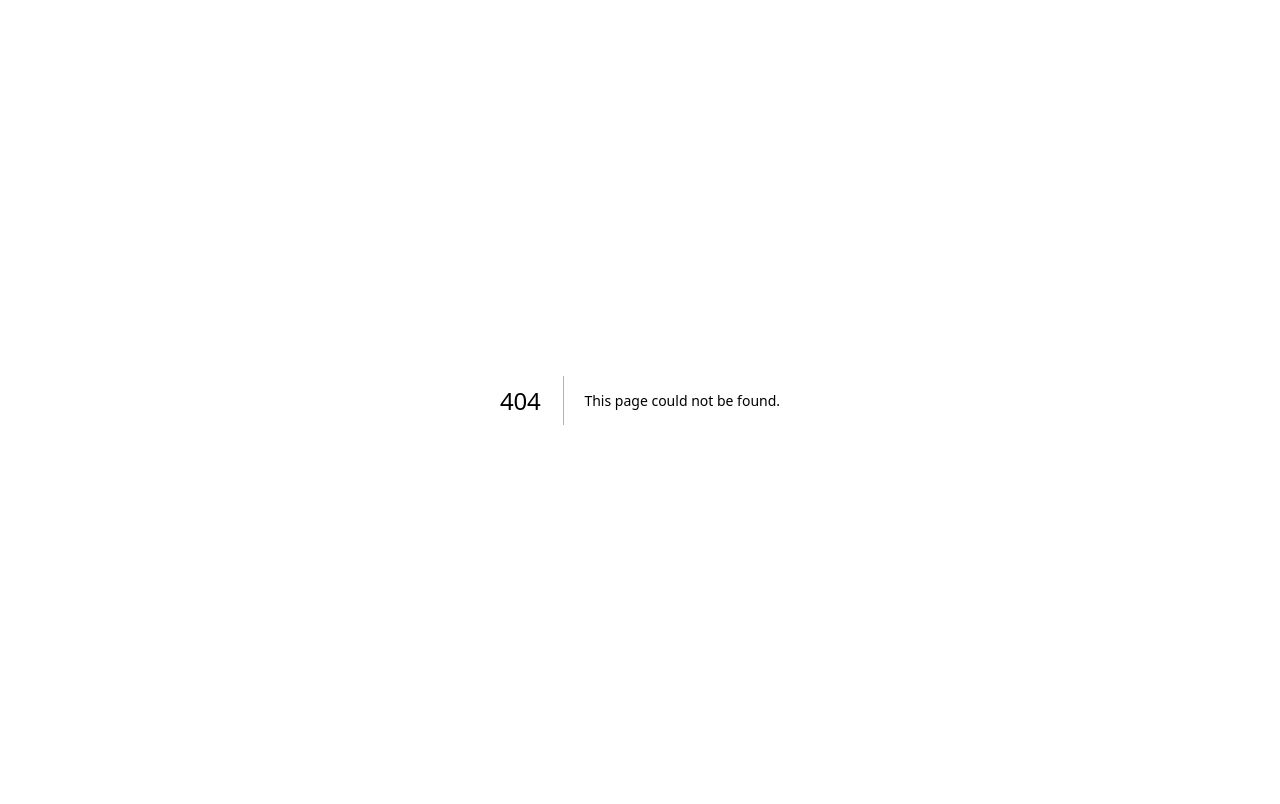
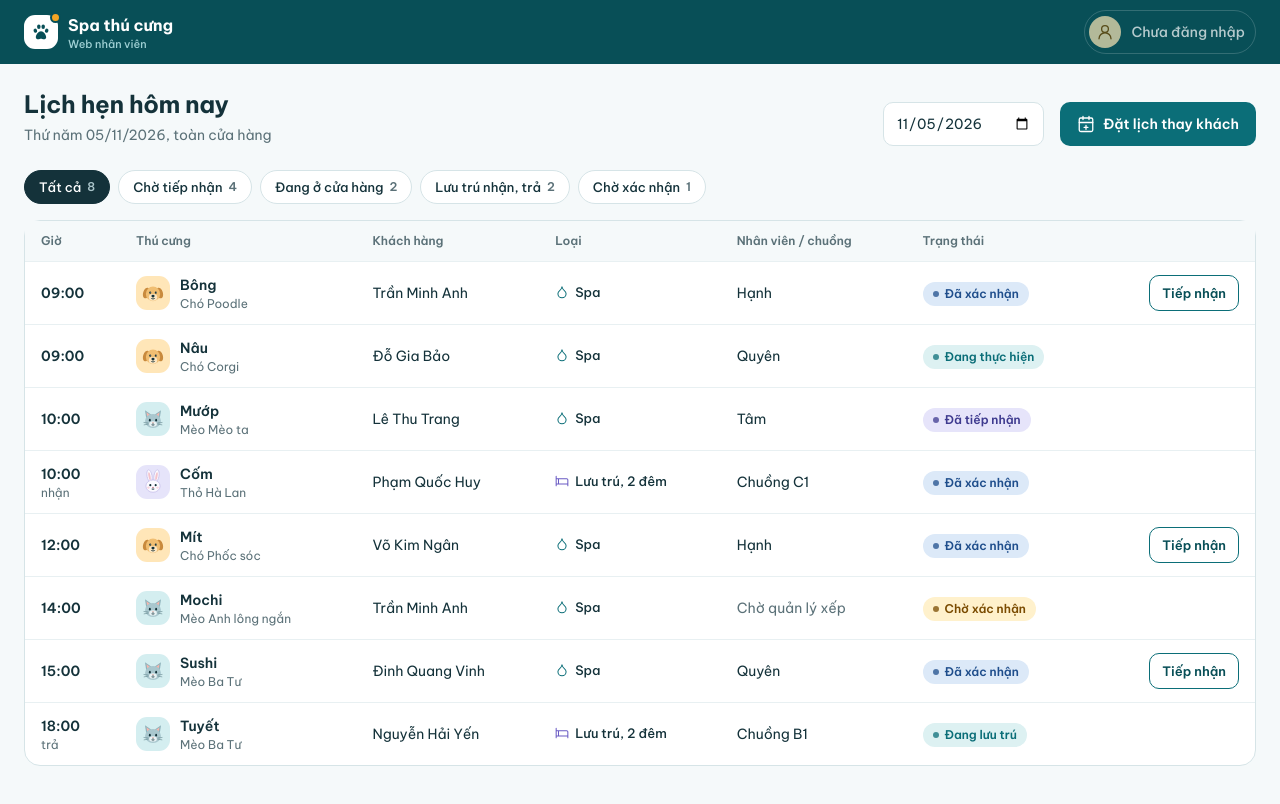
Before and after one commit to dl1803/pet-spa-management, a Next.js app in the folder frontend/staff-web/: page /lich-hen in a window 1280 px wide. Before the commit this address had no page. Shown: the top 804 px of the page. Built offline with nearby package versions, Linux system fonts and the light colour scheme.

Commit message:
feat: dựng màn lịch hẹn toàn cửa hàng cho lễ tân với dữ liệu mô phỏng

```diff
--- /dev/null
+++ b/frontend/staff-web/app/(main)/lich-hen/page.tsx
@@ -0,0 +1,10 @@
+import { Suspense } from "react";
+import { ReceptionAppointmentsScreen } from "@/features/reception-appointments/screens/reception-appointments-screen";
+
+export default function Page() {
+  return (
+    <Suspense fallback={null}>
+      <ReceptionAppointmentsScreen />
+    </Suspense>
+  );
+}
--- /dev/null
+++ b/frontend/staff-web/features/reception-appointments/components/reception-appointments-table.tsx
@@ -0,0 +1,99 @@
+import { AppointmentTypeLabel } from "@/components/domain/appointment-type-label";
+import { PetAvatar } from "@/components/domain/pet-avatar";
+import { StatusBadge } from "@/components/domain/status-badge";
+import { ButtonLink } from "@/components/ui/button";
+import { getHotelEvent, getRowTime, type ReceptionAppointmentRow } from "@/features/reception-appointments/list";
+import { formatTime } from "@/lib/format";
+import { SPECIES_LABELS } from "@/lib/labels";
+import { ROUTES, withQuery } from "@/lib/routes";
+import { countNights } from "@/lib/time";
+
+const headerClass = "px-4 py-3 text-left text-xs font-semibold text-muted";
+const HOTEL_EVENT_LABELS = { checkIn: "nhận", checkOut: "trả" } as const;
+
+// Nhân viên (spa) hoặc chuồng (lưu trú). Chưa có thì: lịch Chờ xác nhận hiện "Chờ quản lý xếp", còn lại "—".
+function Assignee({ row }: { row: ReceptionAppointmentRow }) {
+  const { appointment, cageCode } = row;
+  const names =
+    appointment.type === "Hotel"
+      ? cageCode
+        ? [`Chuồng ${cageCode}`]
+        : []
+      : (appointment.staff ?? []).flatMap((member) => (member.fullName ? [member.fullName] : []));
+  if (names.length > 0) return <>{names.join(", ")}</>;
+  if (appointment.status === "Pending") return <span className="text-muted">Chờ quản lý xếp</span>;
+  return <>—</>;
+}
+
+// Bảng lịch hẹn toàn cửa hàng của lễ tân.
+export function ReceptionAppointmentsTable({ rows, dateKey }: { rows: ReceptionAppointmentRow[]; dateKey: string }) {
+  return (
+    <div className="overflow-x-auto">
+      <table className="w-full min-w-[920px] border-collapse">
+        <thead className="bg-mist">
+          <tr>
+            <th scope="col" className={headerClass}>Giờ</th>
+            <th scope="col" className={headerClass}>Thú cưng</th>
+            <th scope="col" className={headerClass}>Khách hàng</th>
+            <th scope="col" className={headerClass}>Loại</th>
+            <th scope="col" className={headerClass}>Nhân viên / chuồng</th>
+            <th scope="col" className={headerClass}>Trạng thái</th>
+            <th scope="col" className={`${headerClass} text-right`}>
+              <span className="sr-only">Thao tác</span>
+            </th>
+          </tr>
+        </thead>
+        <tbody>
+          {rows.map((row) => {
+            const { appointment, species, breed } = row;
+            const { appointmentId, type, status, petName, customerName, plannedCheckIn, plannedCheckOut } = appointment;
+            const name = petName ?? "—";
+            const time = getRowTime(appointment, dateKey);
+            const event = getHotelEvent(appointment, dateKey);
+            const nights = type === "Hotel" && plannedCheckIn && plannedCheckOut ? countNights(plannedCheckIn, plannedCheckOut) : undefined;
+            const canCheckIn = type === "Spa" && status === "Confirmed";
+            return (
+              <tr key={appointmentId} className="border-t border-line-soft align-middle hover:bg-[#F8FBFB]">
+                <td className="whitespace-nowrap px-4 py-3 tabular-nums">
+                  <span className="font-semibold">{time ? formatTime(time) : "—"}</span>
+                  {event && <span className="block text-xs text-muted">{HOTEL_EVENT_LABELS[event]}</span>}
+                </td>
+                <td className="px-4 py-3">
+                  <div className="flex items-center gap-2.5">
+                    <PetAvatar species={species} size="sm" />
+                    <div>
+                      <span className="block font-semibold">{name}</span>
+                      <span className="block text-xs text-muted">{`${SPECIES_LABELS[species]} ${breed}`}</span>
+                    </div>
+                  </div>
+                </td>
+                <td className="px-4 py-3">{customerName ?? "—"}</td>
+                <td className="px-4 py-3">
+                  <AppointmentTypeLabel type={type} nights={nights} />
+                </td>
+                <td className="px-4 py-3">
+                  <Assignee row={row} />
+                </td>
+                <td className="px-4 py-3">
+                  <StatusBadge status={status} />
+                </td>
+                <td className="px-4 py-3 text-right">
+                  {canCheckIn && (
+                    <ButtonLink
+                      href={withQuery(ROUTES.checkIn, { appointmentId })}
+                      variant="secondary"
+                      size="sm"
+                      aria-label={`Tiếp nhận ${name}`}
+                    >
+                      Tiếp nhận
+                    </ButtonLink>
+                  )}
+                </td>
+              </tr>
+            );
+          })}
+        </tbody>
+      </table>
+    </div>
+  );
+}
--- /dev/null
+++ b/frontend/staff-web/features/reception-appointments/screens/reception-appointments-screen.tsx
@@ -0,0 +1,96 @@
+"use client";
+
+import { useRouter, useSearchParams } from "next/navigation";
+import { useState } from "react";
+import { Icon } from "@/components/icons";
+import { PageHeader } from "@/components/layout/page-header";
+import { ButtonLink } from "@/components/ui/button";
+import { Card } from "@/components/ui/card";
+import { EmptyState } from "@/components/ui/empty-state";
+import { FilterChip } from "@/components/ui/filter-chip";
+import { ReceptionAppointmentsTable } from "@/features/reception-appointments/components/reception-appointments-table";
+import {
+  APPOINTMENT_FILTERS,
+  countByFilter,
+  matchesFilter,
+  resolveDateKey,
+  sortByTime,
+  type AppointmentFilter,
+} from "@/features/reception-appointments/list";
+import { buildMockReceptionAppointments } from "@/features/reception-appointments/mock-data";
+import { formatDate, formatLongDate } from "@/lib/format";
+import { ROUTES, withQuery } from "@/lib/routes";
+import { buildStoreDateTime, getStoreDateKey } from "@/lib/time";
+
+const dateInputClass =
+  "block min-h-11 rounded-[10px] border border-line bg-white px-3 text-ink tabular-nums focus:border-lagoon focus:outline-none focus:ring-3 focus:ring-lagoon/20";
+
+export function ReceptionAppointmentsScreen() {
+  const router = useRouter();
+  const searchParams = useSearchParams();
+  const [todayKey] = useState(() => getStoreDateKey(new Date()));
+  const [filter, setFilter] = useState<AppointmentFilter>("all");
+
+  const dateKey = resolveDateKey(searchParams.get("date"), todayKey);
+  const dayStart = buildStoreDateTime(dateKey, "12:00");
+
+  // Dữ liệu mô phỏng: chỉ ngày hôm nay có lịch; chưa gọi API (nối API thật ở bước sau).
+  const rows = sortByTime(dateKey === todayKey ? buildMockReceptionAppointments(dateKey) : [], dateKey);
+  const counts = countByFilter(rows, dateKey);
+  const visibleRows = rows.filter((row) => matchesFilter(row.appointment, filter, dateKey));
+
+  const title = dateKey === todayKey ? "Lịch hẹn hôm nay" : `Lịch hẹn ngày ${formatDate(dayStart)}`;
+
+  return (
+    <>
+      <PageHeader title={title} description={`${formatLongDate(dayStart)}, toàn cửa hàng`}>
+        <input
+          type="date"
+          aria-label="Chọn ngày"
+          value={dateKey}
+          onChange={(event) => {
+            if (event.target.value !== "") {
+              router.replace(withQuery(ROUTES.appointments, { date: event.target.value }), { scroll: false });
+            }
+          }}
+          className={dateInputClass}
+        />
+        <ButtonLink href={ROUTES.booking}>
+          <Icon name="calendar-plus" className="size-[18px]" />
+          Đặt lịch thay khách
+        </ButtonLink>
+      </PageHeader>
+
+      <div role="group" aria-label="Lọc lịch hẹn" className="mb-4 flex flex-wrap gap-2">
+        {APPOINTMENT_FILTERS.map((item) => (
+          <FilterChip
+            key={item.value}
+            active={filter === item.value}
+            count={counts[item.value]}
+            onClick={() => setFilter(item.value)}
+          >
+            {item.label}
+          </FilterChip>
+        ))}
+      </div>
+
+      <Card>
+        {rows.length === 0 ? (
+          <EmptyState
+            icon="calendar"
+            title="Không có lịch hẹn trong ngày này."
+            description="Lịch hẹn của cửa hàng trong ngày sẽ hiện ở đây."
+          />
+        ) : visibleRows.length === 0 ? (
+          <EmptyState
+            icon="calendar"
+            title="Không có lịch hẹn trong nhóm này."
+            description="Chọn nhóm khác để xem các lịch hẹn còn lại."
+          />
+        ) : (
+          <ReceptionAppointmentsTable rows={visibleRows} dateKey={dateKey} />
+        )}
+      </Card>
+    </>
+  );
+}
```
Also changed, not shown: 2 other files (tests, documents, lock files or other folders).
